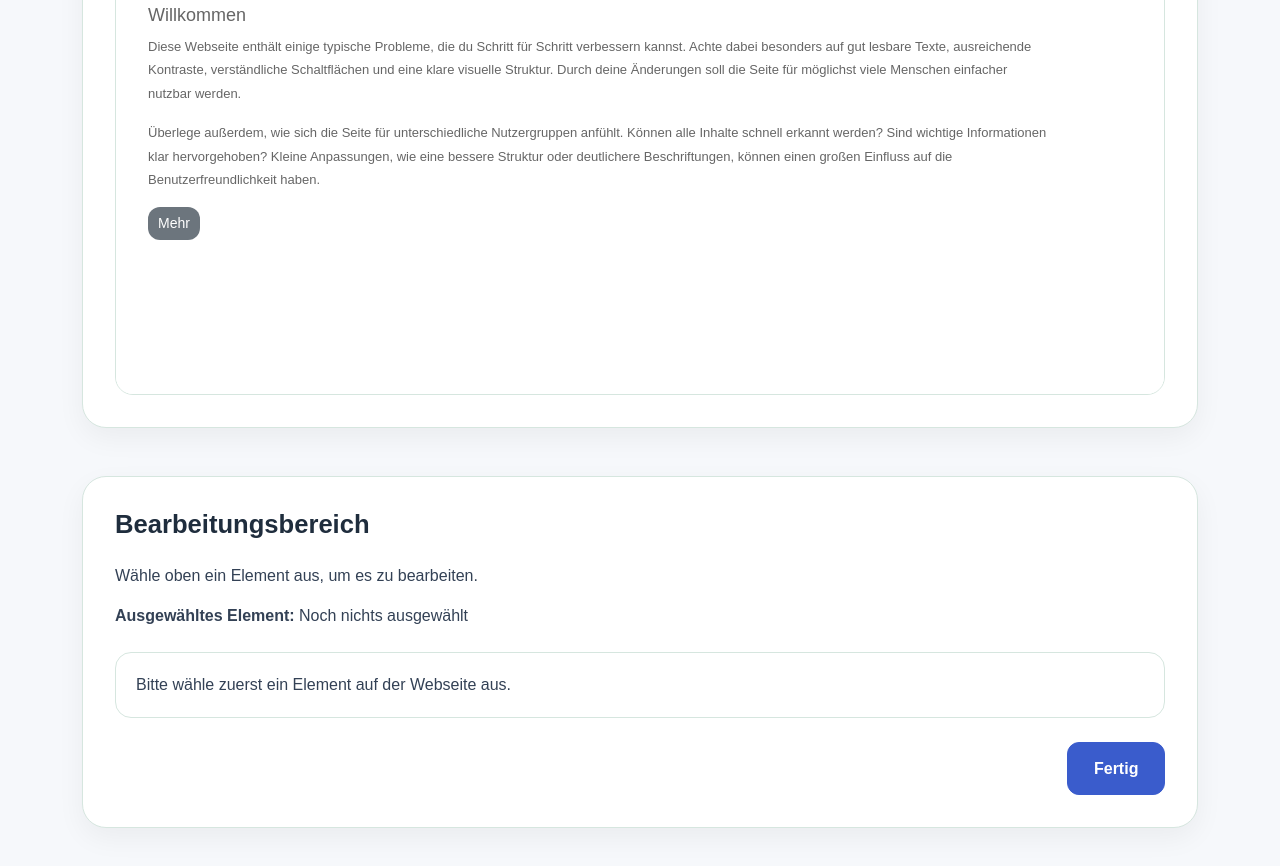
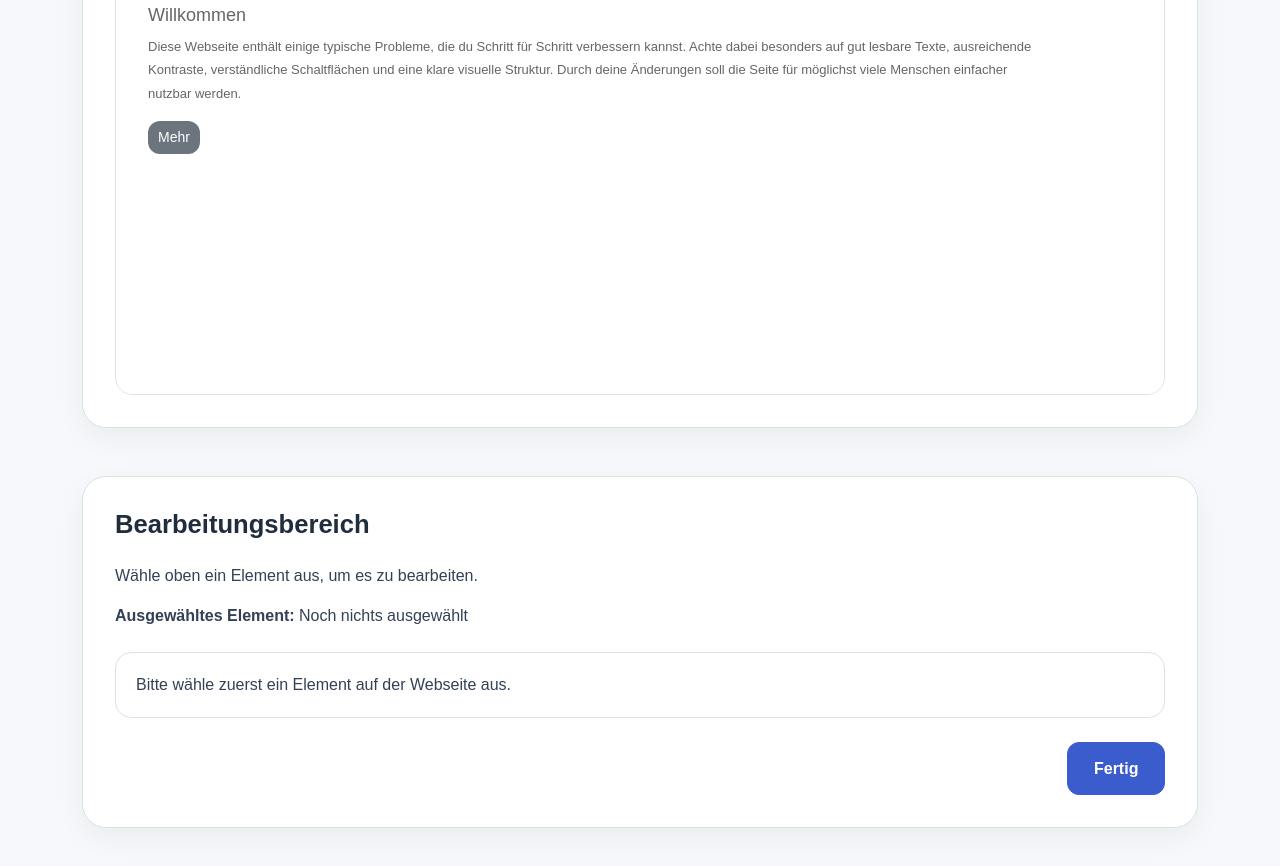
Before and after one commit to Diladzz/accessfix, a React (Vite) app in the folder client/: page /level/1 in a window 1280 px wide. Shown: the part 820-1686 px from the top of the page. Built offline with nearby package versions, Linux system fonts and the light colour scheme.

Commit message:
text in level 1 gekürzt

```diff
--- a/client/src/components/BrokenPagePreview.jsx
+++ b/client/src/components/BrokenPagePreview.jsx
@@ -116,14 +116,6 @@ function BrokenPagePreview({
             möglichst viele Menschen einfacher nutzbar werden.
           </p>
 
-          <p>
-            Überlege außerdem, wie sich die Seite für unterschiedliche Nutzergruppen
-            anfühlt. Können alle Inhalte schnell erkannt werden? Sind wichtige
-            Informationen klar hervorgehoben? Kleine Anpassungen, wie eine bessere
-            Struktur oder deutlichere Beschriftungen, können einen großen Einfluss
-            auf die Benutzerfreundlichkeit haben.
-          </p>
-
           <button
             className={`btn btn-secondary ${
               buttonLarge ? "btn-lg" : "btn-sm"
```
